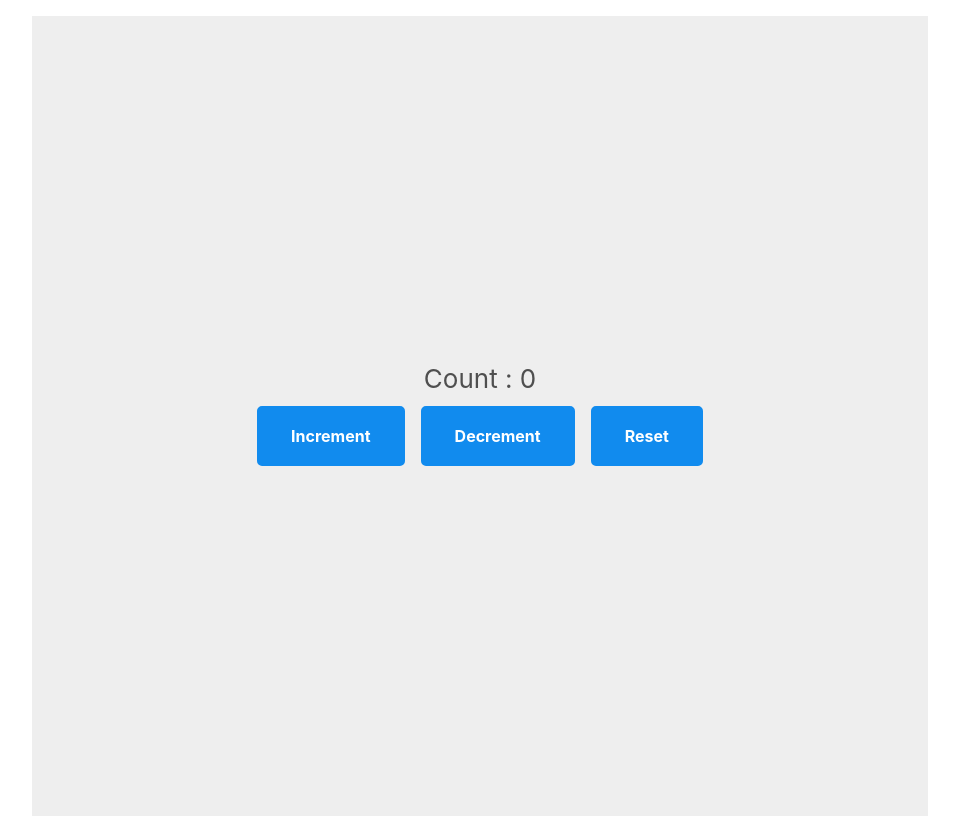
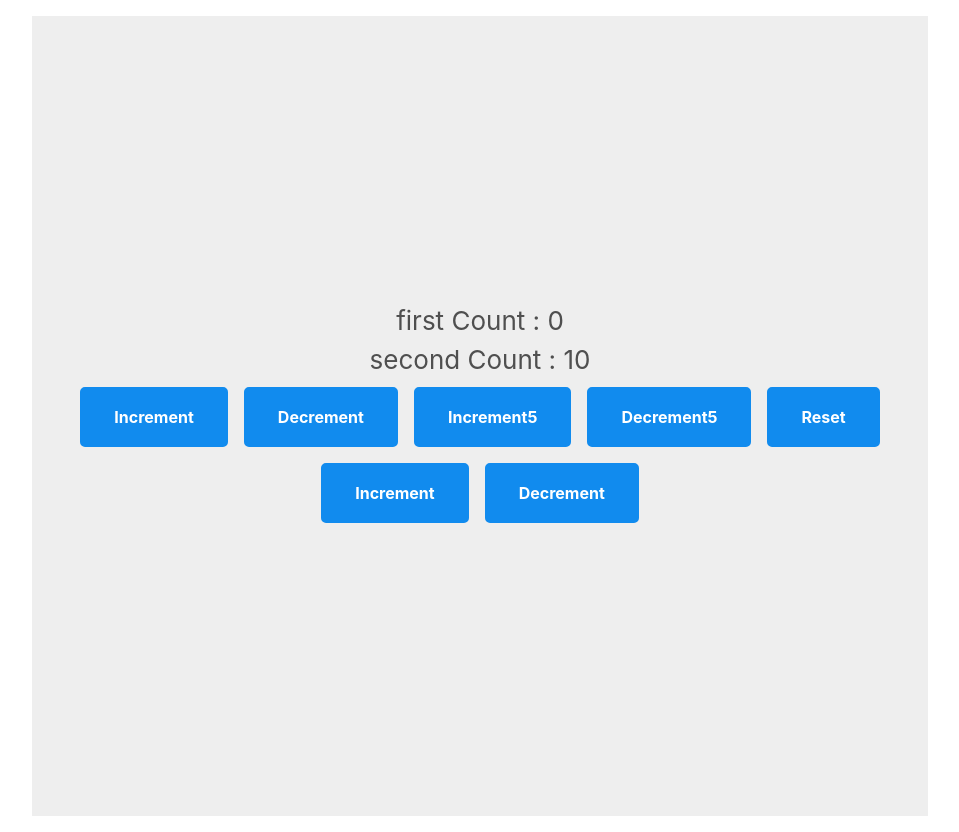
Before and after one commit to tutu-tonton/React-Hooks-tut_Codevolution, a React (Create React App) app: page / in a window 1280 px wide. Shown: the whole page, without its empty margins (160-1119 px from the left). Built offline with nearby package versions, Linux system fonts and the light colour scheme.

Commit message:
lesson20 useReducer (complex state & action )

```diff
--- a/src/App.js
+++ b/src/App.js
@@ -16,12 +16,14 @@
 // export const UserContext = React.createContext();
 // export const ChannelContext = React.createContext();
 // ===== useReducer =====
-import CounterOne from './components/useReducer/CounterOne';
+// import CounterOne from './components/useReducer/CounterOne';
+import CounterTwo from './components/useReducer/CounterTwo';
 
 function App() {
 	return (
 		<div className="App">
-			<CounterOne />
+			<CounterTwo />
+			{/* <CounterOne /> */}
 
 			{/* ===== useContext ===== */}
 			{/* <UserContext.Provider value={'Vishwas'}>
--- a/src/components/useReducer/CounterOne.js
+++ b/src/components/useReducer/CounterOne.js
@@ -1,3 +1,8 @@
+//========================================
+//  lesson 19 useReducer
+//  シンプル・ミニマム構成
+//  state/action オブジェクト形式でない
+//========================================
 import React, { useReducer } from 'react';
 
 const initialState = 0;
--- /dev/null
+++ b/src/components/useReducer/CounterTwo.js
@@ -0,0 +1,50 @@
+//========================================
+//  lesson20 useReducer
+//  state / action オブジェクト形式
+//========================================
+import React, { useReducer } from 'react';
+
+const initialState = {
+	firstCounter: 0,
+	secondCounter: 10,
+};
+const countReducer = (state, action) => {
+	switch (action.type) {
+		case 'INCREMENT':
+			return { ...state, firstCounter: state.firstCounter + action.value };
+		case 'DECREMENT':
+			return { ...state, firstCounter: state.firstCounter - action.value };
+		case 'RESET':
+			return initialState;
+		case 'INCREMENT2':
+			return { ...state, secondCounter: state.secondCounter + action.value };
+		case 'DECREMENT2':
+			return { ...state, secondCounter: state.secondCounter - action.value };
+		default:
+			return state;
+	}
+};
+
+const CounterTwo = () => {
+	const [count, dispatch] = useReducer(countReducer, initialState);
+
+	return (
+		<React.Fragment>
+			<div>
+				<div>first Count : {count.firstCounter}</div>
+				<div>second Count : {count.secondCounter}</div>
+				<button onClick={() => dispatch({ type: 'INCREMENT', value: 1 })}>Increment</button>
+				<button onClick={() => dispatch({ type: 'DECREMENT', value: 1 })}>Decrement</button>
+				<button onClick={() => dispatch({ type: 'INCREMENT', value: 5 })}>Increment5</button>
+				<button onClick={() => dispatch({ type: 'DECREMENT', value: 5 })}>Decrement5</button>
+				<button onClick={() => dispatch({ type: 'RESET' })}>Reset</button>
+			</div>
+			<div>
+				<button onClick={() => dispatch({ type: 'INCREMENT2', value: 1 })}>Increment</button>
+				<button onClick={() => dispatch({ type: 'DECREMENT2', value: 1 })}>Decrement</button>
+			</div>
+		</React.Fragment>
+	);
+};
+
+export default CounterTwo;
```
Also changed, not shown: 1 other file (tests, documents, lock files or other folders).
